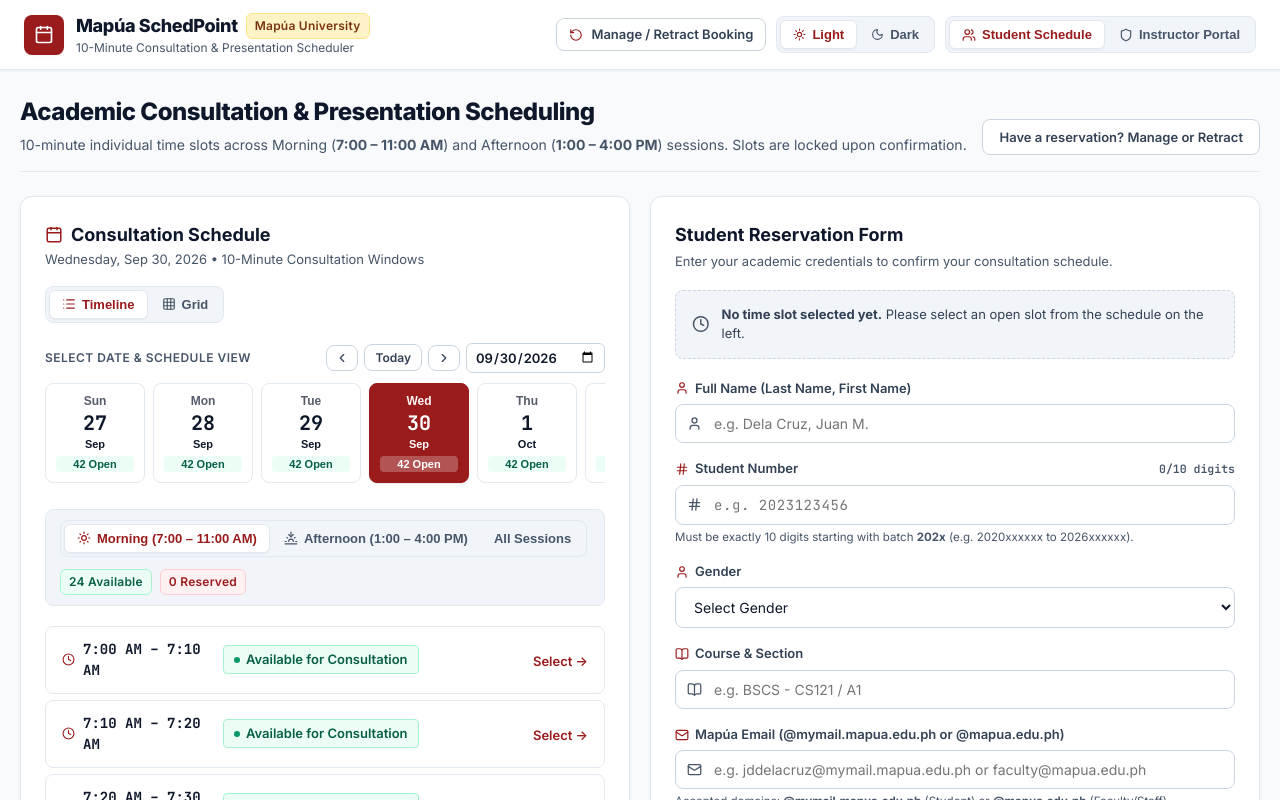
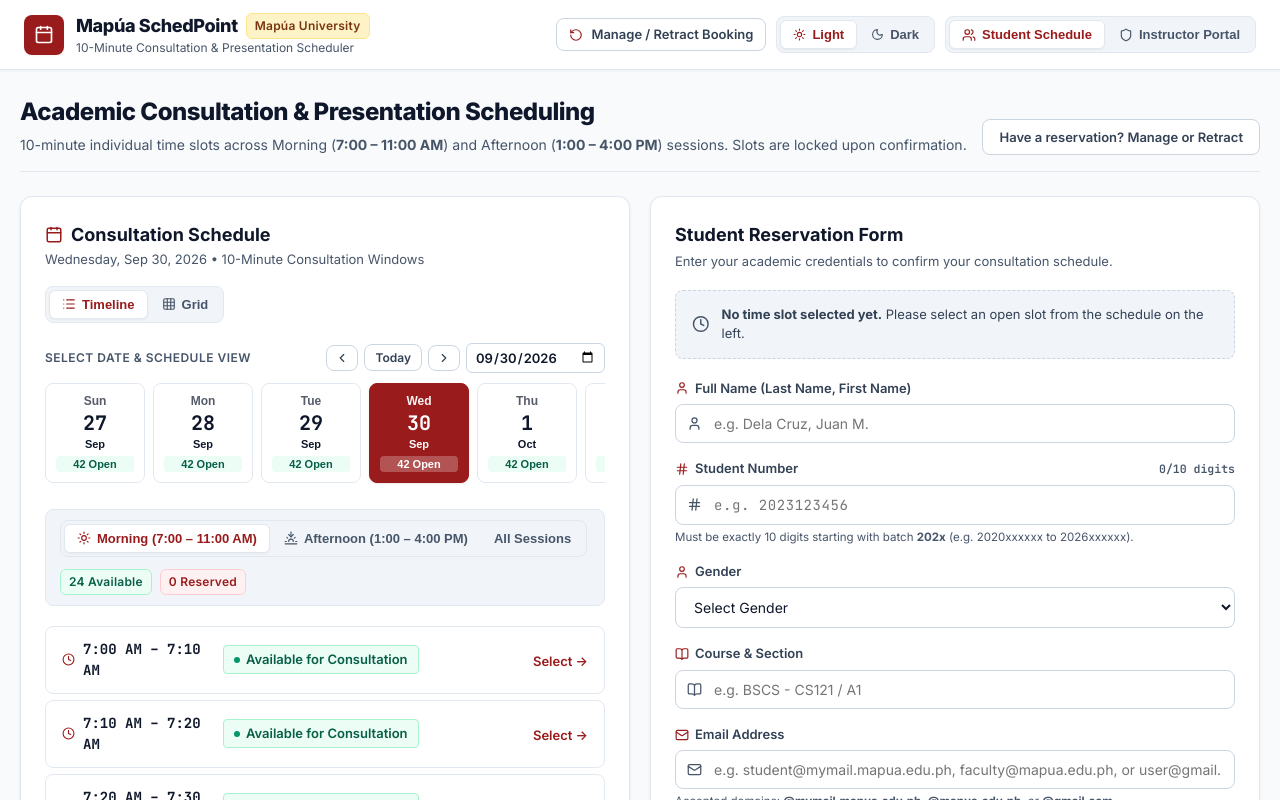
Before and after one commit to Shiru-Kage/mapua-schedpoint, a React (Vite) app: page / in a window 1280 px wide. Shown: the top 800 px of the page. Built offline with nearby package versions, Linux system fonts and the light colour scheme; no server answers; the database is empty.

Commit message:
feat: add @gmail.com as viable email domain

```diff
--- a/src/components/BookingForm.jsx
+++ b/src/components/BookingForm.jsx
@@ -47,9 +47,11 @@
 
       if (emailVal.includes('@')) {
         const lower = emailVal.toLowerCase();
-        const isValid = lower.endsWith('@mymail.mapua.edu.ph') || lower.endsWith('@mapua.edu.ph');
+        const isValid = lower.endsWith('@mymail.mapua.edu.ph') ||
+                        lower.endsWith('@mapua.edu.ph') ||
+                        lower.endsWith('@gmail.com');
         if (!isValid) {
-          setEmailError('Must be an official Mapúa email ending in @mymail.mapua.edu.ph or @mapua.edu.ph');
+          setEmailError('Must be an email ending in @mymail.mapua.edu.ph, @mapua.edu.ph, or @gmail.com');
         } else {
           setEmailError('');
         }
@@ -82,9 +84,11 @@
     }
 
     const cleanEmail = formData.email.trim().toLowerCase();
-    const isValidEmail = cleanEmail.endsWith('@mymail.mapua.edu.ph') || cleanEmail.endsWith('@mapua.edu.ph');
+    const isValidEmail = cleanEmail.endsWith('@mymail.mapua.edu.ph') ||
+                         cleanEmail.endsWith('@mapua.edu.ph') ||
+                         cleanEmail.endsWith('@gmail.com');
     if (!isValidEmail) {
-      setEmailError('Email must be an official Mapúa account ending in @mymail.mapua.edu.ph or @mapua.edu.ph');
+      setEmailError('Email must be from @mymail.mapua.edu.ph, @mapua.edu.ph, or @gmail.com');
       return;
     }
 
@@ -345,11 +349,13 @@
           <div style={{ display: 'flex', justifyContent: 'space-between', alignItems: 'center', marginBottom: '6px' }}>
             <label className="form-label" htmlFor="email" style={{ margin: 0 }}>
               <Mail size={14} color="var(--mapua-crimson)" />
-              <span>Mapúa Email (@mymail.mapua.edu.ph or @mapua.edu.ph)</span>
+              <span>Email Address</span>
             </label>
-            {(formData.email.trim().toLowerCase().endsWith('@mymail.mapua.edu.ph') || formData.email.trim().toLowerCase().endsWith('@mapua.edu.ph')) && (
+            {(formData.email.trim().toLowerCase().endsWith('@mymail.mapua.edu.ph') ||
+              formData.email.trim().toLowerCase().endsWith('@mapua.edu.ph') ||
+              formData.email.trim().toLowerCase().endsWith('@gmail.com')) && (
               <span style={{ fontSize: '0.72rem', color: 'var(--status-available-text)', fontWeight: 600 }}>
-                ✓ Valid Mapúa Email
+                ✓ Valid Email
               </span>
             )}
           </div>
@@ -360,13 +366,13 @@
               name="email"
               type="email"
               required
-              placeholder="e.g. jddelacruz@mymail.mapua.edu.ph or faculty@mapua.edu.ph"
+              placeholder="e.g. student@mymail.mapua.edu.ph, faculty@mapua.edu.ph, or user@gmail.com"
               value={formData.email}
               onChange={handleChange}
               className="form-input"
               autoComplete="email"
-              pattern="^[a-zA-Z0-9._%+-]+@(mymail\.)?mapua\.edu\.ph$"
-              title="Must be an official Mapúa email ending in @mymail.mapua.edu.ph or @mapua.edu.ph"
+              pattern="^[a-zA-Z0-9._%+-]+@((mymail\.)?mapua\.edu\.ph|gmail\.com)$"
+              title="Must be an email ending in @mymail.mapua.edu.ph, @mapua.edu.ph, or @gmail.com"
               style={{
                 borderColor: emailError ? 'var(--status-booked-border)' : undefined
               }}
@@ -379,7 +385,7 @@
             </div>
           ) : (
             <div style={{ fontSize: '0.72rem', color: 'var(--text-muted)', marginTop: '4px' }}>
-              Accepted domains: <strong>@mymail.mapua.edu.ph</strong> (Student) or <strong>@mapua.edu.ph</strong> (Faculty/Staff).
+              Accepted domains: <strong>@mymail.mapua.edu.ph</strong>, <strong>@mapua.edu.ph</strong>, or <strong>@gmail.com</strong>.
             </div>
           )}
         </div>
--- a/src/services/bookingStorage.js
+++ b/src/services/bookingStorage.js
@@ -93,13 +93,15 @@
     };
   }
 
-  // Validate official Mapúa email
+  // Validate email domain (@mymail.mapua.edu.ph, @mapua.edu.ph, or @gmail.com)
   const cleanEmail = String(email || '').trim().toLowerCase();
-  const isValidEmail = cleanEmail.endsWith('@mymail.mapua.edu.ph') || cleanEmail.endsWith('@mapua.edu.ph');
+  const isValidEmail = cleanEmail.endsWith('@mymail.mapua.edu.ph') ||
+                       cleanEmail.endsWith('@mapua.edu.ph') ||
+                       cleanEmail.endsWith('@gmail.com');
   if (!isValidEmail) {
     return {
       success: false,
-      error: 'Invalid email. Must be an official Mapúa account ending with @mymail.mapua.edu.ph or @mapua.edu.ph'
+      error: 'Invalid email. Must be from @mymail.mapua.edu.ph, @mapua.edu.ph, or @gmail.com'
     };
   }
 
```
